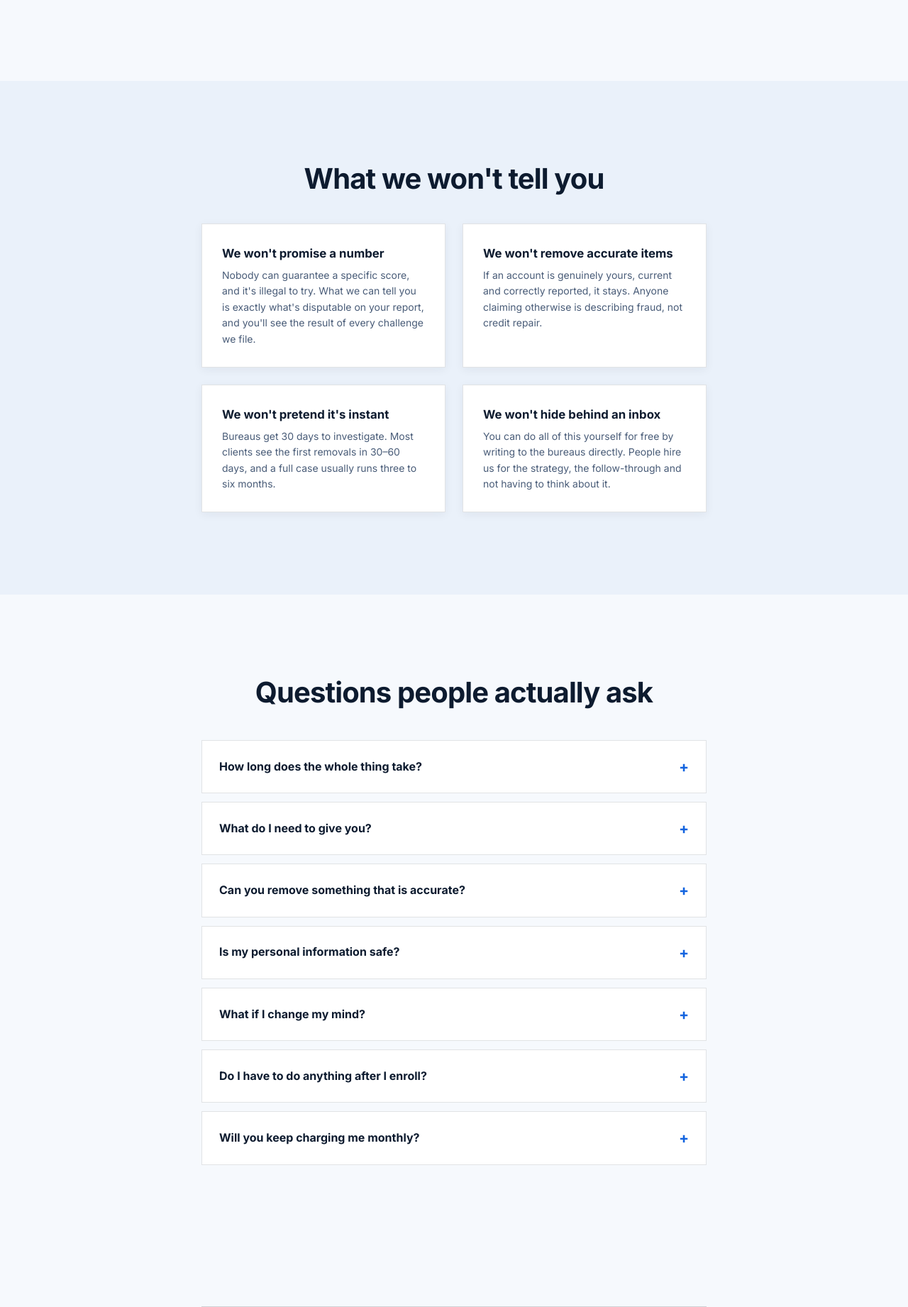
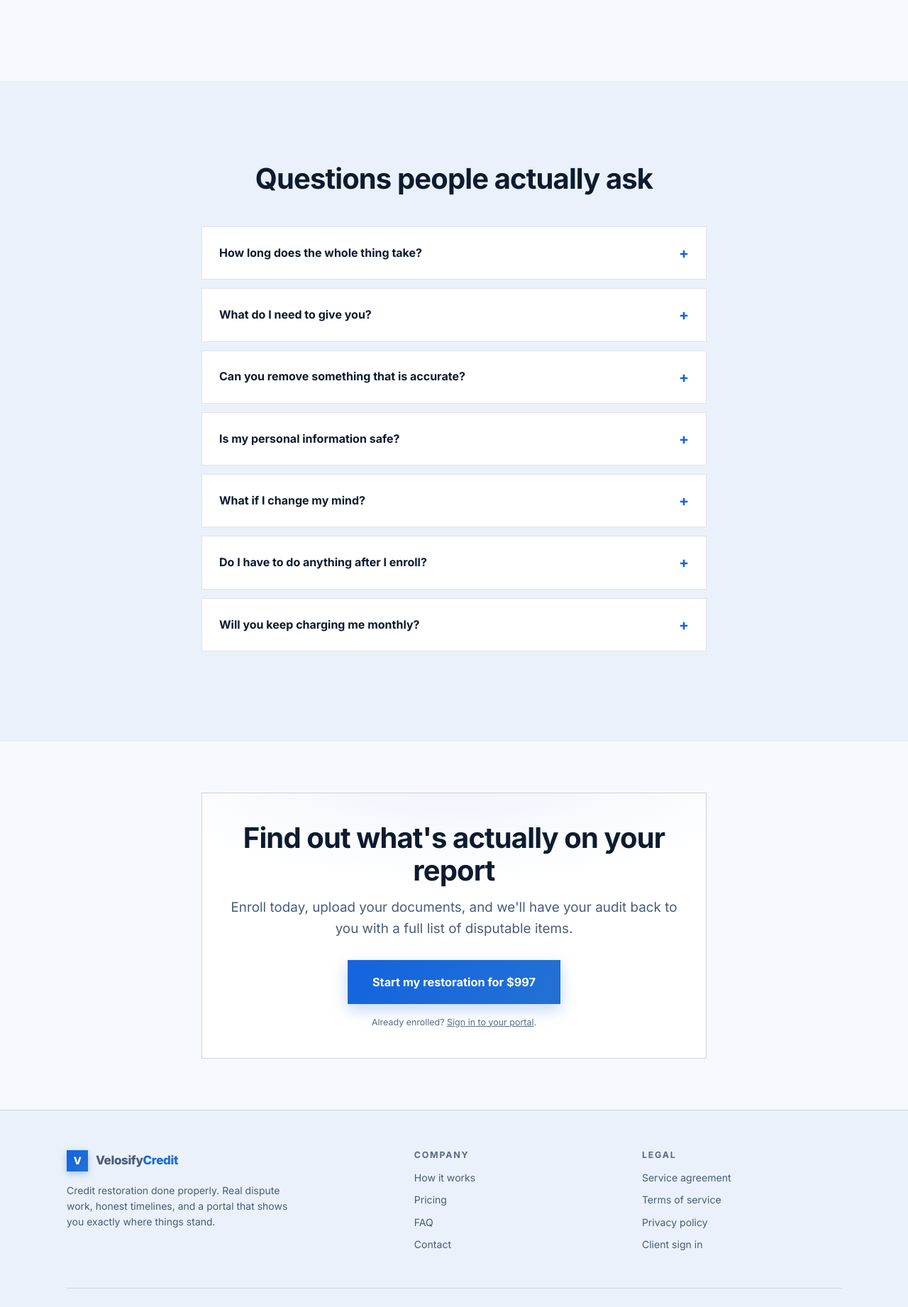
Before and after one commit to velosify/velosify-credit, a Flask app: page / in a window 1280 px wide. Shown: the part 3729-5571 px from the top of the page at 71% size. Run offline with Flask 3, Linux system fonts and the light colour scheme; some libraries are stand-ins or nearby versions.

Commit message:
Remove the 'What we won't tell you' section

```diff
--- a/templates/landing.html
+++ b/templates/landing.html
@@ -265,52 +265,8 @@
   </div>
 </section>
 
-<!-- ===================== Straight talk ===================== -->
-<section class="section section-alt">
-  <div class="container container-narrow">
-    <div class="text-center" style="margin-bottom:40px">
-      <h2>What we won't tell you</h2>
-    </div>
-
-    <div class="grid grid-2">
-      <div class="card">
-        <div class="card-title">We won't promise a number</div>
-        <p class="small muted mb-0">
-          Nobody can guarantee a specific score, and it's illegal to try. What
-          we can tell you is exactly what's disputable on your report, and
-          you'll see the result of every challenge we file.
-        </p>
-      </div>
-      <div class="card">
-        <div class="card-title">We won't remove accurate items</div>
-        <p class="small muted mb-0">
-          If an account is genuinely yours, current and correctly reported,
-          it stays. Anyone claiming otherwise is describing fraud, not credit
-          repair.
-        </p>
-      </div>
-      <div class="card">
-        <div class="card-title">We won't pretend it's instant</div>
-        <p class="small muted mb-0">
-          Bureaus get 30 days to investigate. Most clients see the first
-          removals in 30–60 days, and a full case usually runs three to six
-          months.
-        </p>
-      </div>
-      <div class="card">
-        <div class="card-title">We won't hide behind an inbox</div>
-        <p class="small muted mb-0">
-          You can do all of this yourself for free by writing to the bureaus
-          directly. People hire us for the strategy, the follow-through and
-          not having to think about it.
-        </p>
-      </div>
-    </div>
-  </div>
-</section>
-
 <!-- ===================== FAQ ===================== -->
-<section class="section" id="faq">
+<section class="section section-alt" id="faq">
   <div class="container container-narrow">
     <div class="text-center" style="margin-bottom:44px">
       <h2>Questions people actually ask</h2>
```
